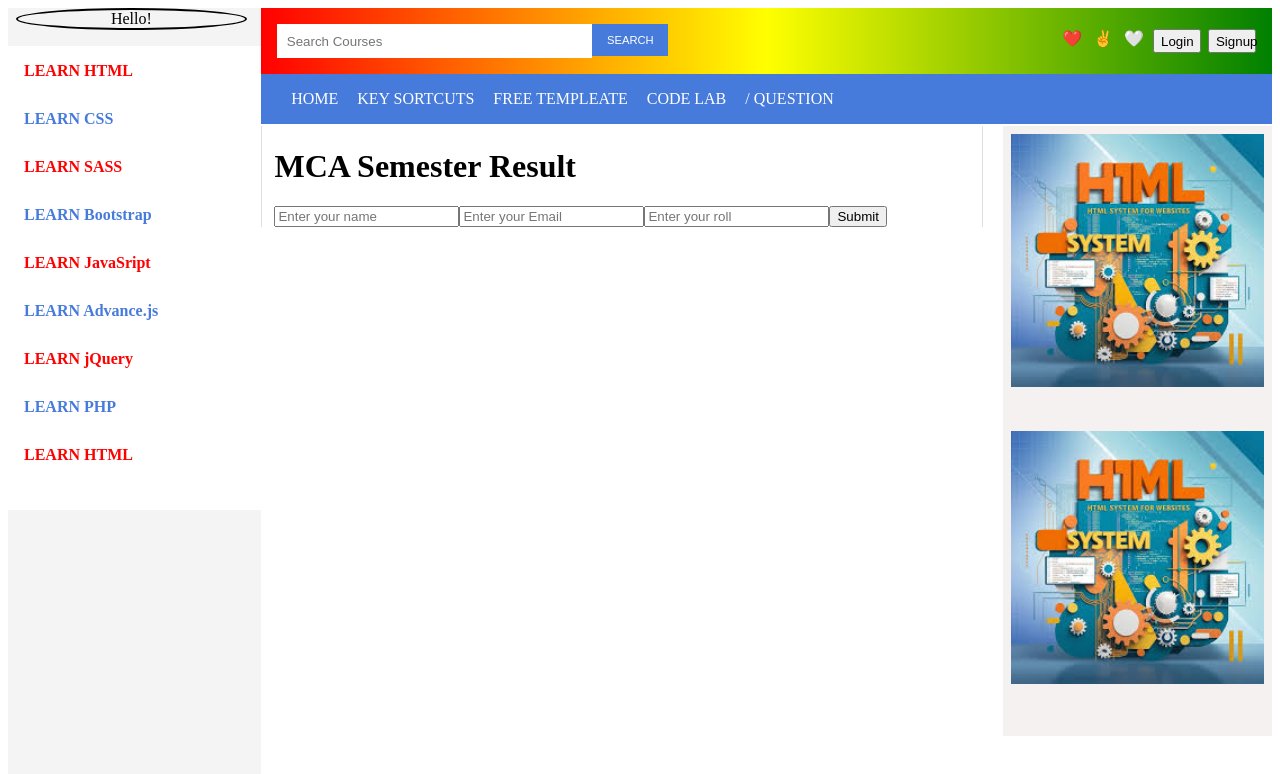
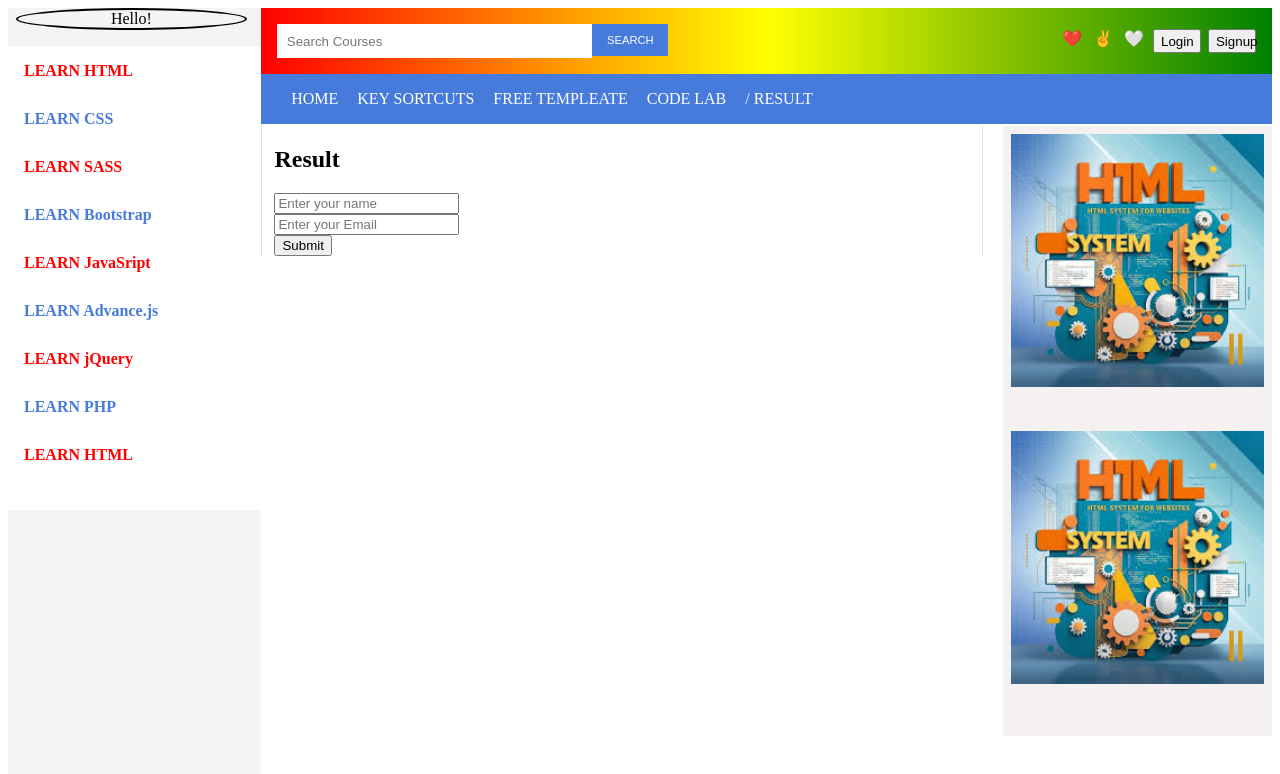
Before and after one commit to sahiba2503/my-react-app, a React (Vite) app in the folder my-vite-app/: page /Result in a window 1280 px wide. Shown: the top 774 px of the page. Built offline with nearby package versions, Linux system fonts and the light colour scheme.

Commit message:
add result form

```diff
--- a/my-vite-app/src/Navbar.jsx
+++ b/my-vite-app/src/Navbar.jsx
@@ -29,7 +29,7 @@ export default function Navbar(){
       <a href="/sortcuts">KEY SORTCUTS</a>
        <a href="/template">FREE TEMPLEATE</a>
        <a href="/codelab">CODE LAB</a>
-          <a href="/Result">/ QUESTION</a>
+          <a href="/Result">/ RESULT</a>
     </div>
     </div>
      <Routes>
--- a/my-vite-app/src/Result.jsx
+++ b/my-vite-app/src/Result.jsx
@@ -1,48 +1,113 @@
 
-import {useRef} from "react";
-function Result(){
+// import {useRef} from "react";
+// function Result(){
+//   const nameRef = useRef(null);
+//   const emailRef = useRef(null);
+//   const rollRef = useRef(null);
+
+//   function handleFormData(e)
+//   {
+//           e.preventDefault();
+//     if(nameRef.current.value === null || emailRef.current.value === null || rollRef.current.value === null)
+//     {
+//      console.log("plese full fill correct detail");
+//      return;
+//     }
+//     else{
+//     console.log("detail", nameRef.current.value);
+//     console.log("detail", emailRef.current.value);
+//     console.log("detail", rollRef.current.value);
+//     nameRef.current.value = "";
+//      emailRef.current.value = "";
+//       rollRef.current.value = "";
+//       }
+//   }
+//   return(
+// <>
+//  <div className="home">
+//   <h1>MCA Semester Result </h1>
+//   <form onSubmit={handleFormData}>
+//   <input placeholder="Enter your name"
+//   type="text"
+//  ref={nameRef}
+//    />
+//   <input placeholder="Enter your Email"
+//    type="text"
+//     ref={emailRef}
+//    />
+//   <input placeholder="Enter your roll"
+//   type="text"
+//    ref={rollRef}
+//     />
+//   <button type="submit">Submit</button>
+//   </form>
+//  </div>
+// </>
+//   )
+// }
+// export default Result;
+
+//  import {useRef} from "react";
+
+// function Result(){
+//   const nameRef = useRef();
+//   const emailRef = useRef();
+
+//   const handleSubmit = (e) =>{
+//     e.preventDefault()
+//     console.log("Name",nameRef.current.value);
+//     console.log("Email",emailRef.current.value);
+
+//   }
+//   return(
+//     <form onSubmit={handleSubmit}>
+//       <h2>Result</h2>
+//       <input type="text" ref={nameRef}  placeholder="Enter your name"/>
+//       <br />
+//       <input type="email"  ref={emailRef} placeholder="Enter your Email"/>
+//       <br />
+//       <button type="submit">submit</button>
+//     </form>
+//   )
+// }
+// export default Result;
+import { useRef } from "react";
+
+function Result() {
   const nameRef = useRef(null);
   const emailRef = useRef(null);
-  const rollRef = useRef(null);
 
-  function handleFormData(e)
-  {
+  const handleSubmit = (e) => {
     e.preventDefault();
-    if(nameRef.current.value === null || emailRef.current.value === null || rollRef.current.value === null)
-    {
-     console.log("plese full fill correct detail");
-     return;
-    }
-    else{
-    console.log("detail", nameRef.current.value);
-    console.log("detail", emailRef.current.value);
-    console.log("detail", rollRef.current.value);
-    nameRef.current.value = "";
-     emailRef.current.value = "";
-      rollRef.current.value = "";
-      }
-  }
-  return(
-<>
+
+    console.log("Name:", nameRef.current.value);
+    console.log("Email:", emailRef.current.value);
+  };
+
+  return (
       <div className="home">
-  <h1>MCA Semester Result </h1>
-  <form onSubmit={handleFormData}>
-  <input placeholder="Enter your name"
+
+    <form onSubmit={handleSubmit}>
+      <h2>Result</h2>
+
+      <input
         type="text"
         ref={nameRef}
+        placeholder="Enter your name"
       />
-  <input placeholder="Enter your Email"
-   type="text"
+      <br />
+
+      <input
+        type="email"
         ref={emailRef}
+        placeholder="Enter your Email"
       />
-  <input placeholder="Enter your roll"
-  type="text"
-   ref={rollRef}
-    />
+      <br />
+
       <button type="submit">Submit</button>
     </form>
     </div>
-</>
-  )
+  );
 }
+
 export default Result;
```
Lines whose indentation alone changed are shown as unchanged.
